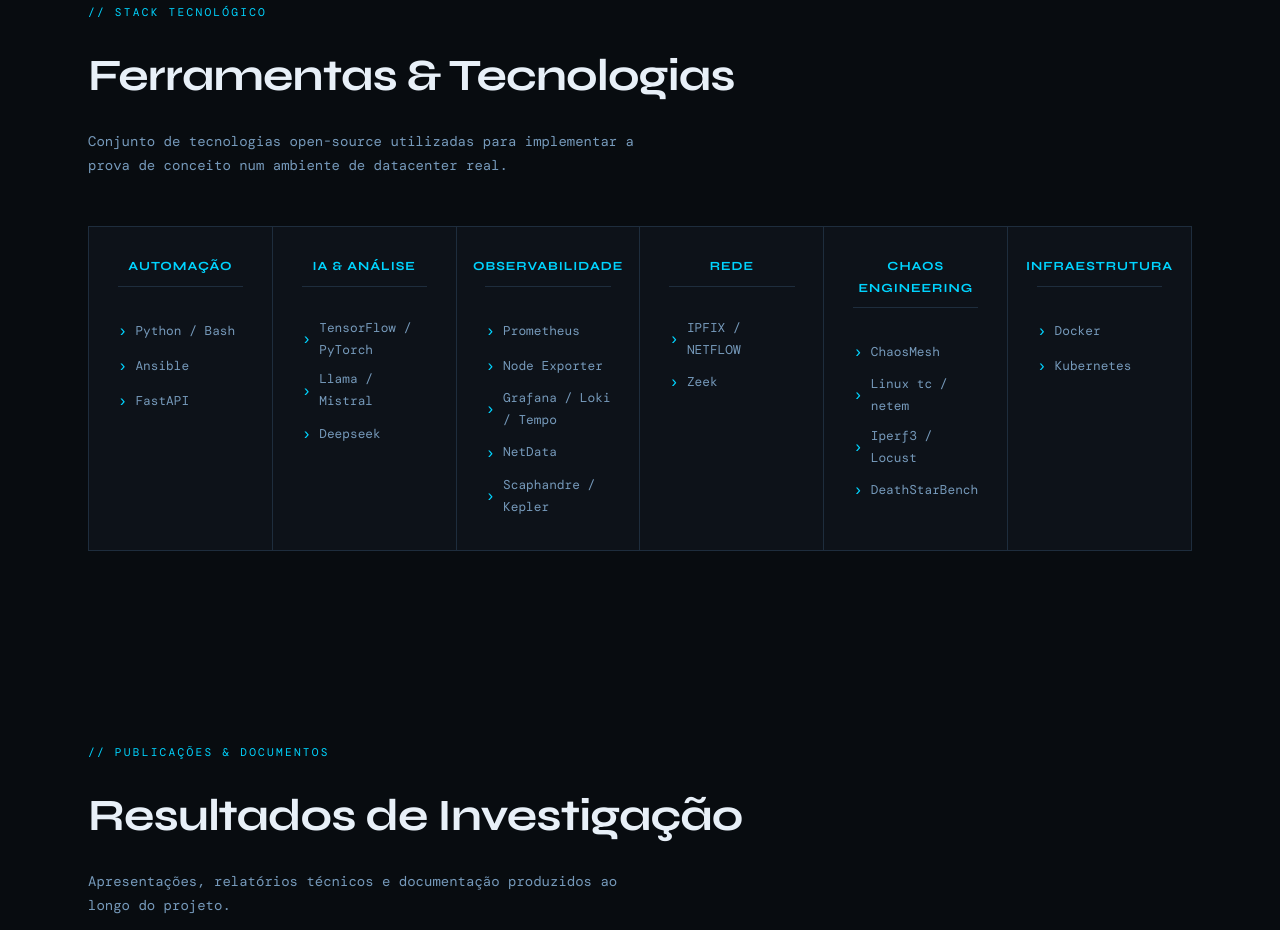
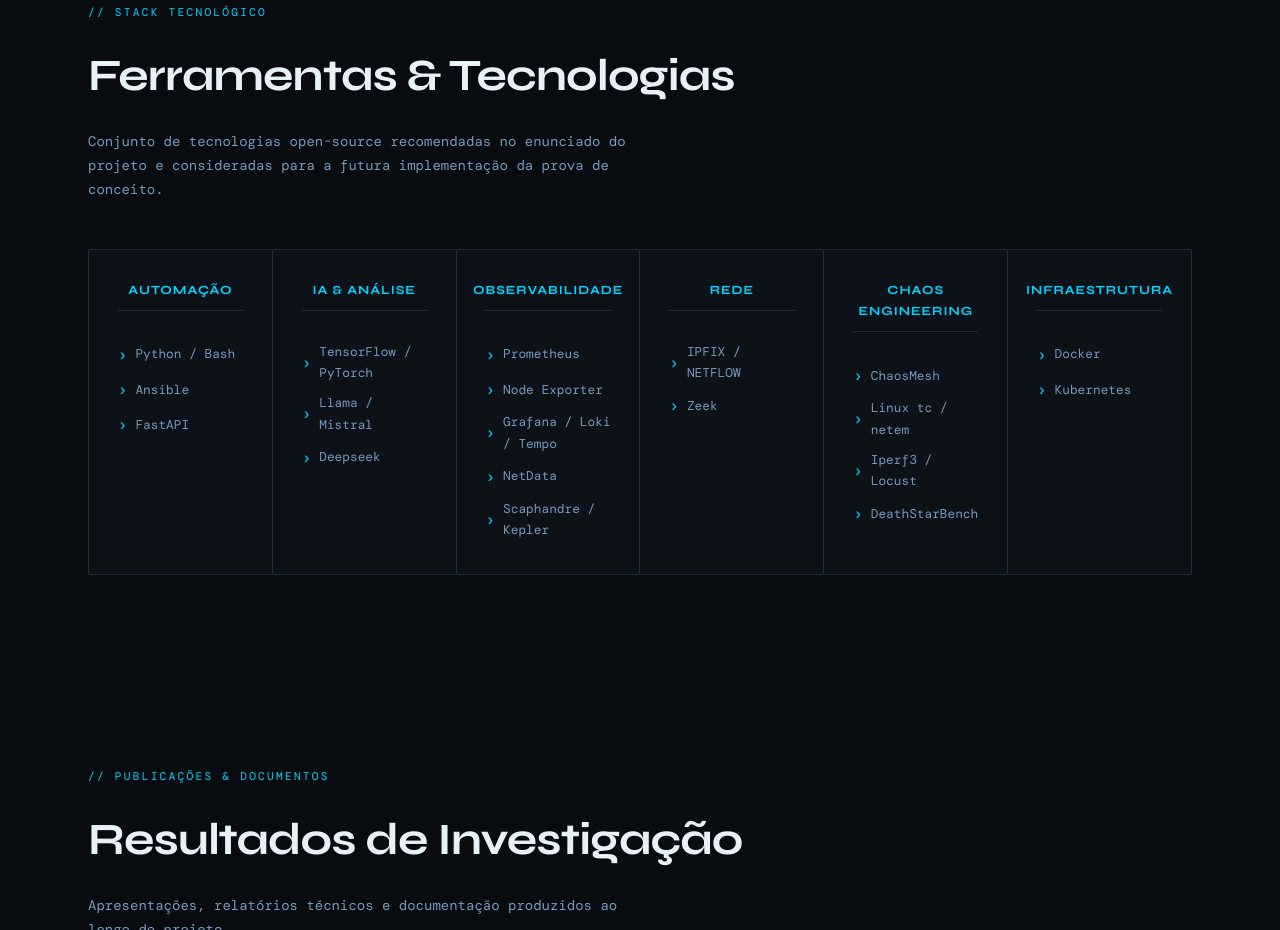
Before and after one commit to Rafa2025/Site_PECI, a plain HTML site: page site/index_v2.html in a window 1280 px wide. Shown: the part 3312-4242 px from the top of the page. Drawn offline with nearby package versions, Linux system fonts and the light colour scheme; a web font is replaced by a local one.

Commit message:
Text corretions

```diff
--- a/site/index_v2.html
+++ b/site/index_v2.html
@@ -714,7 +714,7 @@
     <div class="reveal">
       <p class="section-label">// Stack Tecnológico</p>
       <h2>Ferramentas & Tecnologias</h2>
-      <p class="section-desc">Conjunto de tecnologias open-source utilizadas para implementar a prova de conceito num ambiente de datacenter real.</p>
+      <p class="section-desc">Conjunto de tecnologias open-source recomendadas no enunciado do projeto e consideradas para a futura implementação da prova de conceito.</p>
     </div>
     <div class="stack-grid reveal">
       <div class="stack-col">
```
